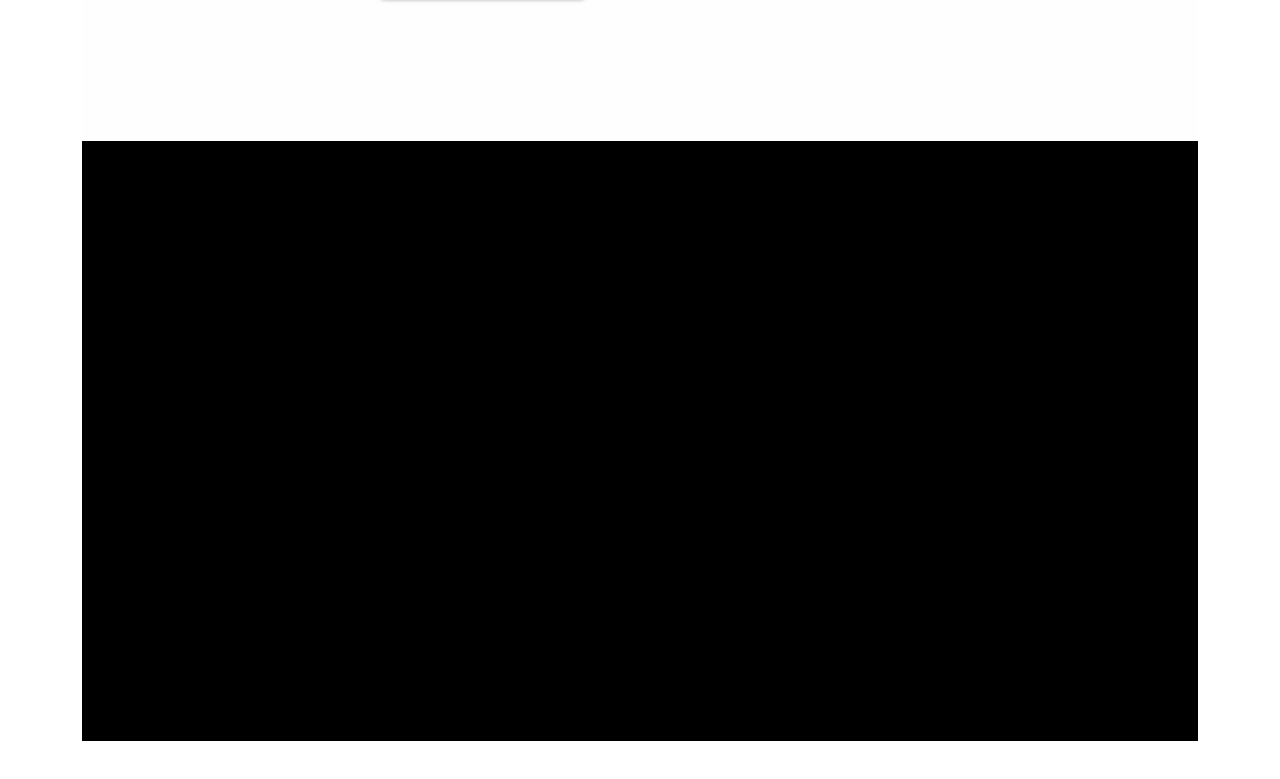
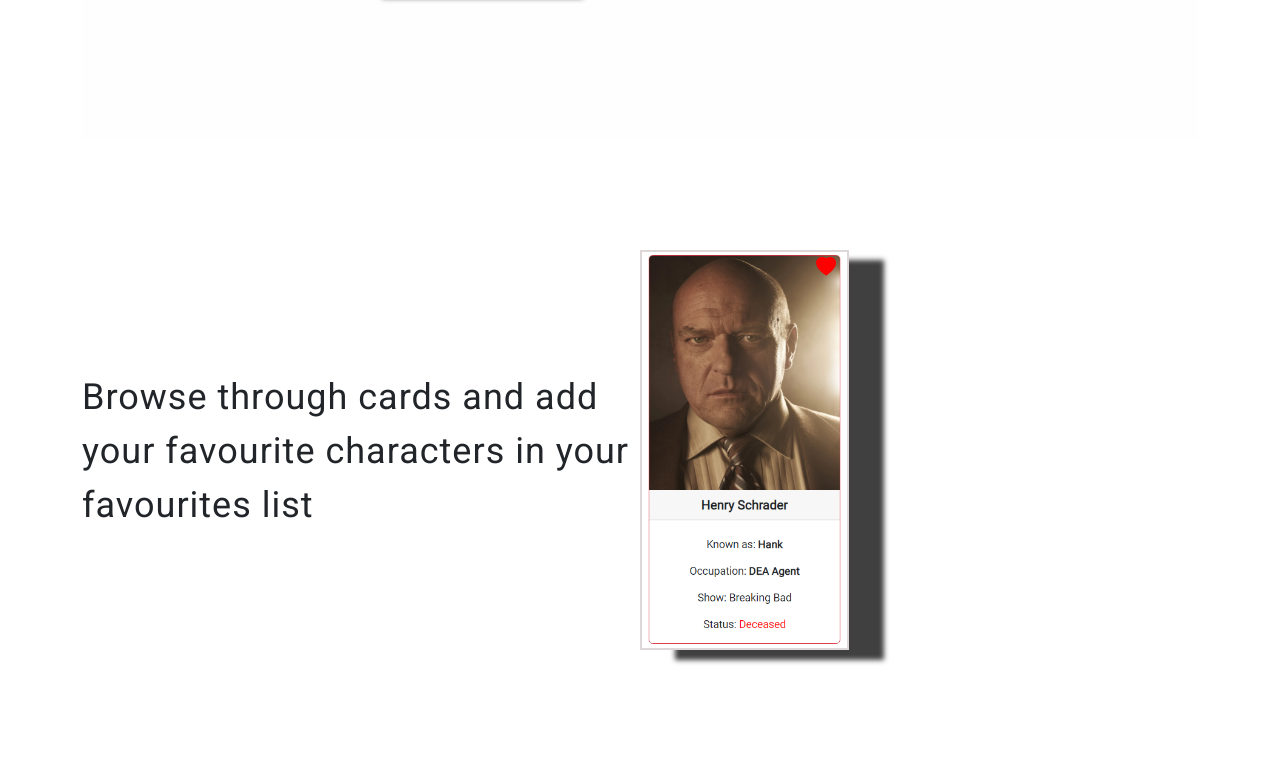
Before and after one commit to IliaJaghmaidze/Breaking-bad, a React (Create React App) app: page / in a window 1280 px wide. Shown: the part 905-1684 px from the top of the page. Before the commit the page ends 1646 px from the top, so only its background shows below. Built offline with nearby package versions, Linux system fonts and the light colour scheme.

Commit message:
Added card and description in favourites section

```diff
--- a/src/pages/Home.js
+++ b/src/pages/Home.js
@@ -3,6 +3,7 @@ import Wallpaper from "../assets/wallpaper.png";
 import background from "../assets/background.jpg";
 import Jesse from "../assets/jesse.PNG";
 import Walter from "../assets/walter.PNG";
+import Hank from "../assets/hank.PNG";
 import { Container, Row, Col, Button } from "react-bootstrap";
 import BreakingBad from "./BreakingBad";
 function Home() {
@@ -16,9 +17,9 @@ function Home() {
       </div>
       <div className="about">
         <div className="featured-cards">
-          <img src={Walter} className="walter-card" />
+          <img src={Walter} className="featured walter" />
 
-          <img src={Jesse} className="jesse-card" />
+          <img src={Jesse} className="featured jesse" />
         </div>
 
         <div className="description">
@@ -30,7 +31,15 @@ function Home() {
           </Button>
         </div>
       </div>
-      <div className="favourites"></div>
+      <div className="favourites">
+        <div className="featured-description">
+          Browse through cards and add your favourite characters in your
+          favourites list
+        </div>
+        <div className="featured-favourite">
+          <img src={Hank} className="featured hank" />
+        </div>
+      </div>
     </Container>
   );
 }
--- a/src/styles/Home.css
+++ b/src/styles/Home.css
@@ -35,13 +35,13 @@
   gap: 55px;
   margin-left: 15px;
 }
-.walter-card {
+.featured {
   box-shadow: 35px 10px 5px 0px rgba(0, 0, 0, 0.75);
   max-width: 60%;
   max-height: 400px;
   border: 2px solid rgb(221, 215, 215);
 }
-.jesse-card {
+.jesse {
   box-shadow: 35px 10px 5px 0px rgba(0, 0, 0, 0.75);
   max-width: 60%;
   height: 400px;
@@ -71,10 +71,21 @@
 }
 .favourites {
   width: 100%;
-  min-height: calc(100vh - 200px);
-  background-color: black;
+  padding: 6.8rem 0 9.6rem 0;
+  display: flex;
 }
-
+.featured-favourite {
+  flex: 0.5;
+  text-align: left;
+}
+.featured-description {
+  flex: 0.5;
+  margin-top: 120px;
+  max-width: 90%;
+  font-size: 36px;
+  letter-spacing: 1px;
+  text-align: left;
+}
 @media (max-width: 1200px) {
   .card-picture {
     height: 20rem;
```
Also changed, not shown: src/assets/hank.PNG (added).
